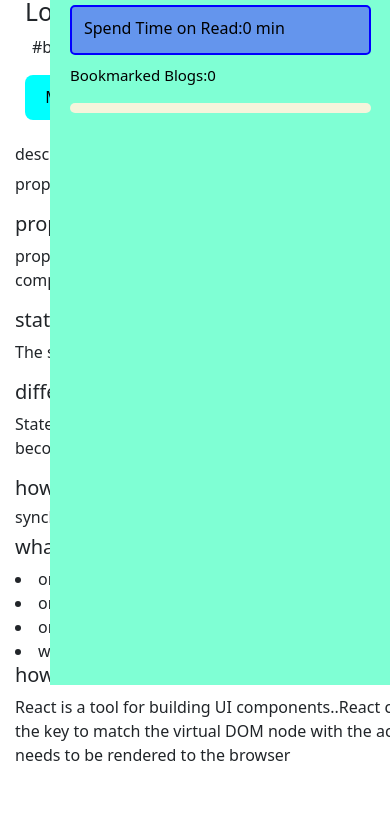
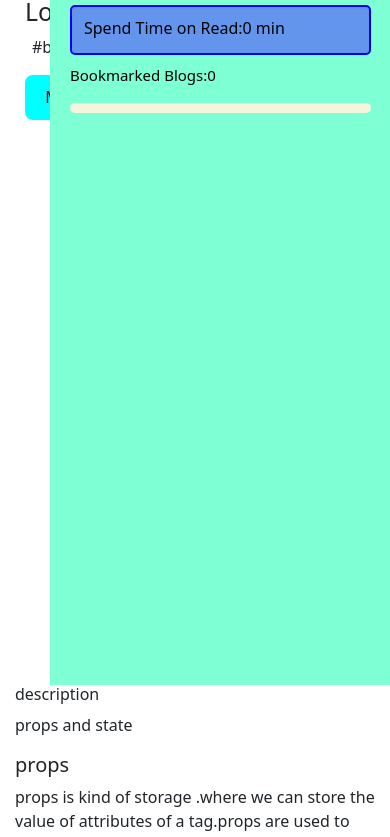
Before and after one commit to roksana-barna/knowledge-cafe, a React (Vite) app: page / in a window 390 px wide. Shown: the part 2800-3637 px from the top of the page. Before the commit the page ends 3583 px from the top, so only its background shows below. Built offline with nearby package versions, Linux system fonts and the light colour scheme.

Commit message:
questions

```diff
--- a/src/components/Blog/Blog.css
+++ b/src/components/Blog/Blog.css
@@ -28,6 +28,10 @@
         top:330%;
         left: 50px;
 
+
     }
-
+    .description{
+        position: absolute;
+        top:410%;
+    }
 }
```
